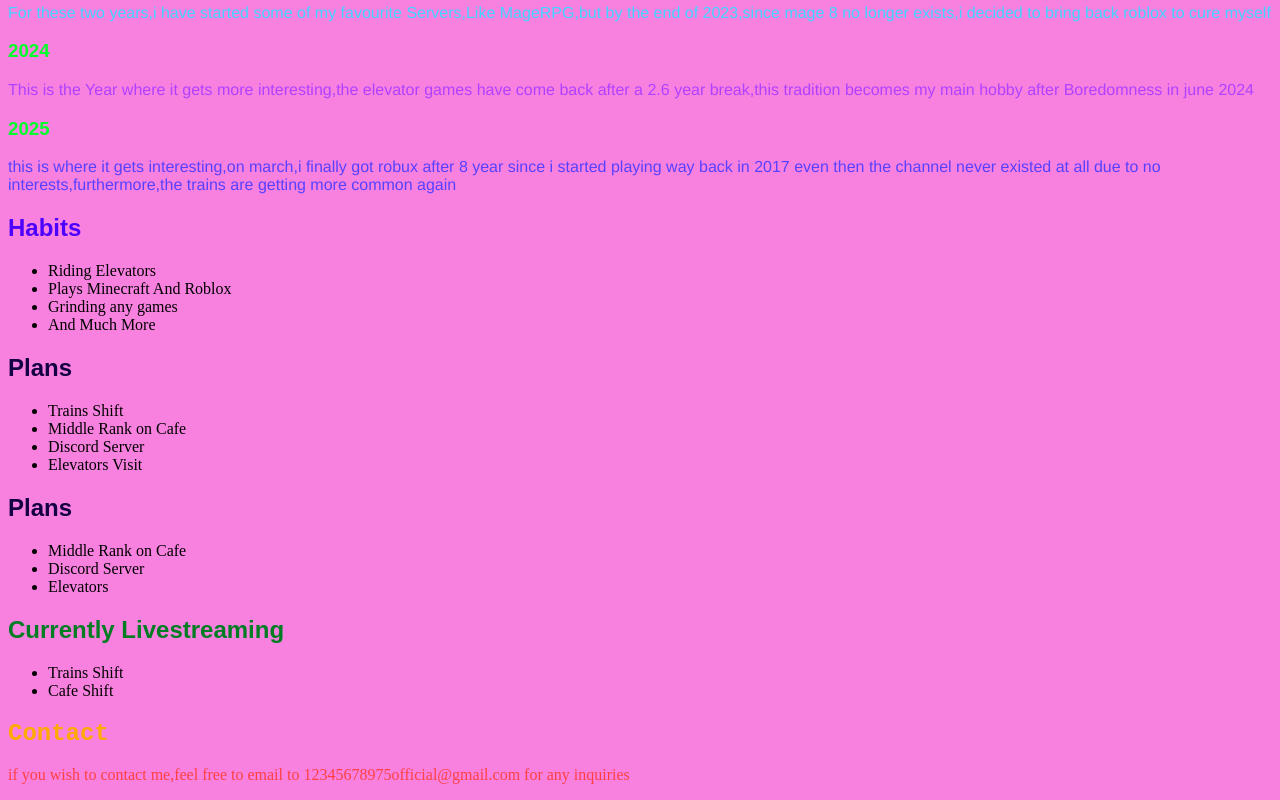
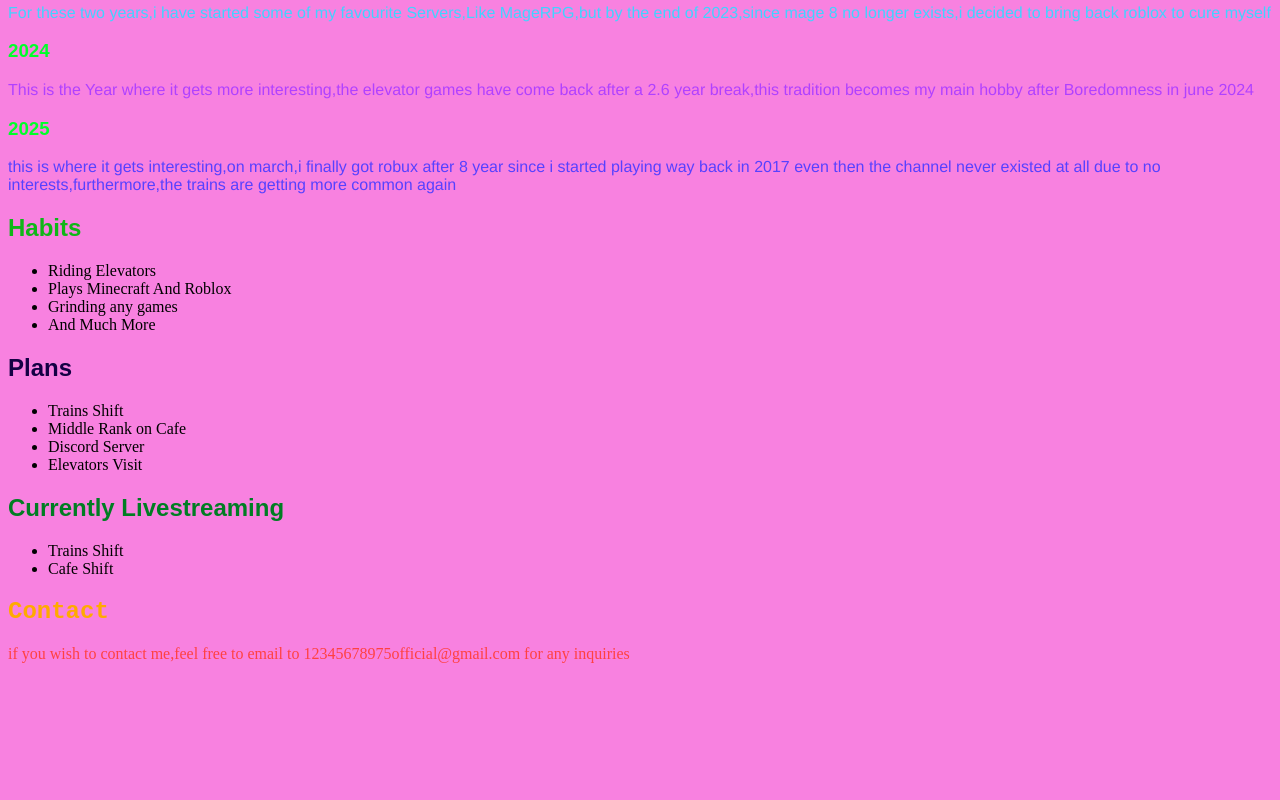
Before and after one commit to RoyalPixelSkater/Website-For-YT-Channel, a plain HTML site: page index.html in a window 1280 px wide. Shown: the part 1782-2582 px from the top of the page. After the commit the page ends 2461 px from the top, so only its background shows below. Drawn offline with Linux system fonts and the light colour scheme.

Commit message:
duplicate
removed dupe so its better

```diff
--- a/index.html
+++ b/index.html
@@ -34,7 +34,7 @@
         <p style="font-family:Helvetica; color:rgb(87, 65, 255);">this is where it gets interesting,on march,i finally got robux after 8 year since i started playing way back in 2017 even then the channel never existed at all
             due to no interests,furthermore,the trains are getting more common again</p>
         </p>
-        <h2 style="font-family:Arial;color:rgb(76, 0, 255);">Habits</h3>
+        <h2 style="font-family:Arial;color:rgb(15, 182, 23);">Habits</h3>
             <ul>
                 <li>Riding Elevators</li>
                 <li>Plays Minecraft And Roblox</li>
@@ -48,12 +48,6 @@
                 <li>Discord Server</li>
                 <li>Elevators Visit</li>
             </ul>
-            <h2 style="font-family:Arial;color:rgb(20, 0, 68);">Plans</h3>
-            <ul>
-                <li>Middle Rank on Cafe</li>
-                <li>Discord Server</li>
-                <li>Elevators</li>
-            </ul>
             <h2 style="font-family:Arial;color:rgb(0, 125, 35);">Currently Livestreaming</h3>
             <ul>
                 <li>Trains Shift</li>
```
